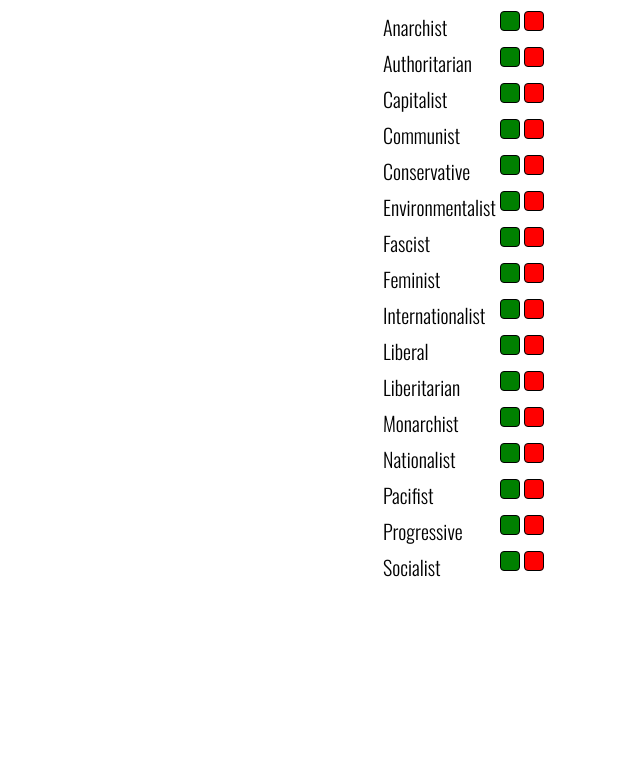
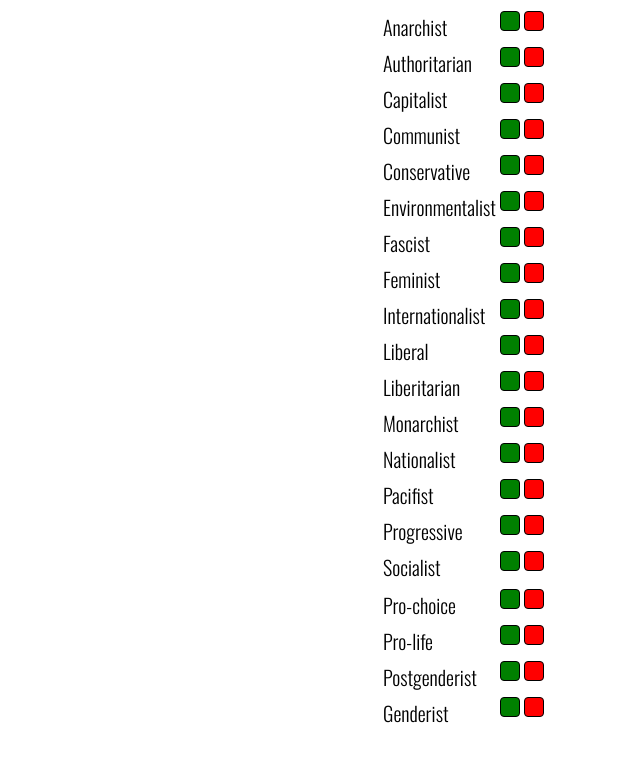
Before and after one commit to jqv5/jqv5.github.io, a plain HTML site: page index.html in a window 1280 px wide. Shown: the whole page, without its empty margins (640-1280 px from the left). Drawn offline with nearby package versions, Linux system fonts and the light colour scheme.

Commit message:
Update index.html

```diff
--- a/index.html
+++ b/index.html
@@ -195,6 +195,27 @@
         <td><input type="button" class="add" onclick="addIdeology('soc');"/></td>
         <td><input type="button" class="remove" onclick="removeIdeology('soc');"/></td>
       </tr>
+      <tr></tr>
+      <tr>
+        <td>Pro-choice</td>
+        <td><input type="button" class="add" onclick="addIdeology('prochoice');"/></td>
+        <td><input type="button" class="remove" onclick="removeIdeology('prochoice');"/></td>
+      </tr>
+      <tr>
+        <td>Pro-life</td>
+        <td><input type="button" class="add" onclick="addIdeology('prolife');"/></td>
+        <td><input type="button" class="remove" onclick="removeIdeology('prolife');"/></td>
+      </tr>
+      <tr>
+        <td>Postgenderist</td>
+        <td><input type="button" class="add" onclick="addIdeology('postgenderist');"/></td>
+        <td><input type="button" class="remove" onclick="removeIdeology('postgenderist');"/></td>
+      </tr>
+      <tr>
+        <td>Genderist</td>
+        <td><input type="button" class="add" onclick="addIdeology('genderist');"/></td>
+        <td><input type="button" class="remove" onclick="removeIdeology('genderist');"/></td>
+      </tr>
     </table>
   </div>
 </body>
```
